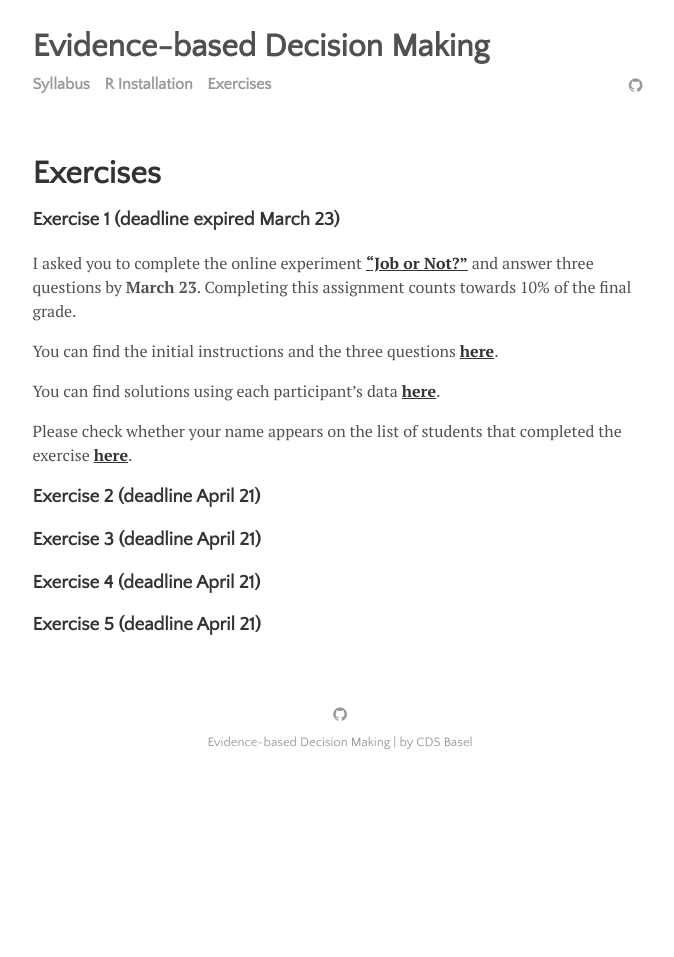
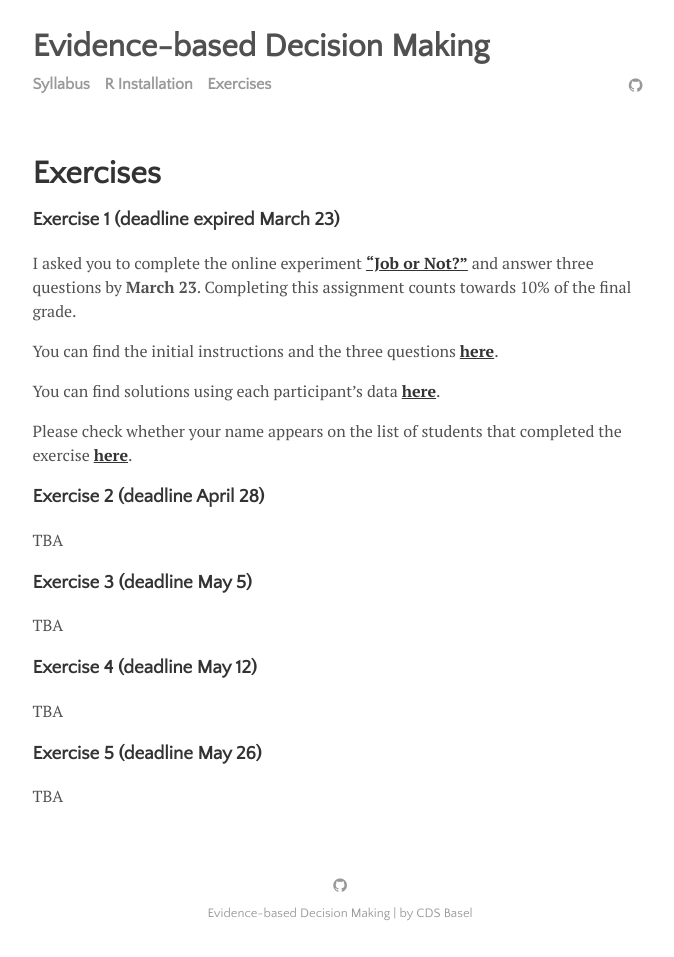
Before and after one commit to matarui/evidencebaseddm, a Jekyll site: the page built from menu/projects.md, in a window 1280 px wide. Shown: the whole page, without its empty margins (300-974 px from the left). Built offline with Jekyll 4.4.1, drawn with Linux system fonts in a browser that asks for light colours; before the commit the page ends 900 px from its top, so only the background shows below that.

Commit message:
Update projects.md

```diff
--- a/menu/projects.md
+++ b/menu/projects.md
@@ -13,10 +13,14 @@ You can find solutions using each participant's data <a href="http://matarui.git
 
 Please check whether your name appears on the list of students that completed the exercise <a href="http://matarui.github.io/evidencebaseddm/assets/exercises/Exercise1_studentlist.pdf"><b>here</b></a>.
 
-### Exercise 2 (deadline April 21)
+### Exercise 2 (deadline April 28)
+TBA
 
-### Exercise 3 (deadline April 21)
+### Exercise 3 (deadline May 5)
+TBA
 
-### Exercise 4 (deadline April 21)
+### Exercise 4 (deadline May 12)
+TBA
 
-### Exercise 5 (deadline April 21)
+### Exercise 5 (deadline May 26)
+TBA
```
